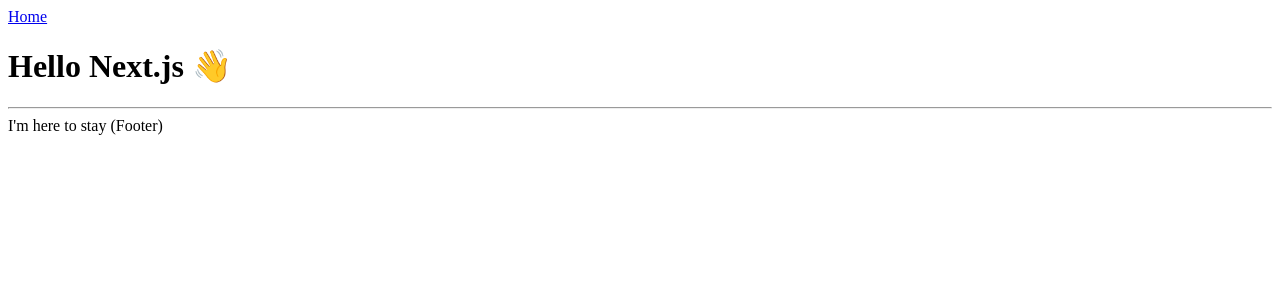
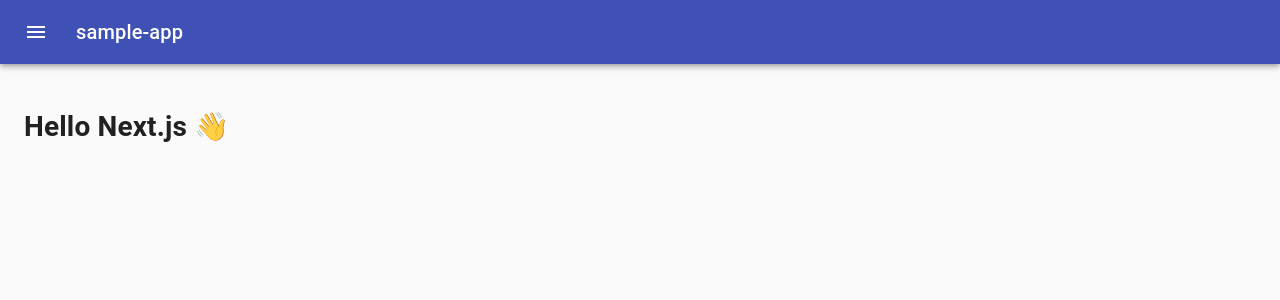
Before and after one commit to SakumaTakuya/bom-music-maker, a Next.js app: page / in a window 1280 px wide. Shown: the top 300 px of the page. Built offline with nearby package versions, Linux system fonts and the light colour scheme.

Commit message:
add material

```diff
--- a/package.json
+++ b/package.json
@@ -8,6 +8,8 @@
     "type-check": "tsc"
   },
   "dependencies": {
+    "@material-ui/core": "^4.11.4",
+    "@material-ui/icons": "^4.11.2",
     "next": "latest",
     "react": "^17.0.1",
     "react-dom": "^17.0.1"
--- a/src/components/Layout.tsx
+++ b/src/components/Layout.tsx
@@ -1,32 +1,171 @@
-import React, { ReactNode } from 'react'
-import Link from 'next/link'
+import React from 'react'
 import Head from 'next/head'
+import clsx from 'clsx';
+import { makeStyles, useTheme, Theme, createStyles } from '@material-ui/core/styles';
+import Drawer from '@material-ui/core/Drawer';
+import CssBaseline from '@material-ui/core/CssBaseline';
+import AppBar from '@material-ui/core/AppBar';
+import Toolbar from '@material-ui/core/Toolbar';
+import List from '@material-ui/core/List';
+import Typography from '@material-ui/core/Typography';
+import Divider from '@material-ui/core/Divider';
+import IconButton from '@material-ui/core/IconButton';
+import MenuIcon from '@material-ui/icons/Menu';
+import ChevronLeftIcon from '@material-ui/icons/ChevronLeft';
+import ChevronRightIcon from '@material-ui/icons/ChevronRight';
+import ListItem, { ListItemProps } from '@material-ui/core/ListItem';
+import ListItemIcon from '@material-ui/core/ListItemIcon';
+import ListItemText from '@material-ui/core/ListItemText';
+import HomeIcon from '@material-ui/icons/Home';
+import InfoIcon from '@material-ui/icons/Info';
 
-type Props = {
-  children?: ReactNode
-  title?: string
+const drawerWidth = 240;
+const appTitle = "sample-app";
+
+const useStyles = makeStyles((theme: Theme) =>
+  createStyles({
+    root: {
+      display: 'flex',
+    },
+    appBar: {
+      transition: theme.transitions.create(['margin', 'width'], {
+        easing: theme.transitions.easing.sharp,
+        duration: theme.transitions.duration.leavingScreen,
+      }),
+    },
+    appBarShift: {
+      width: `calc(100% - ${drawerWidth}px)`,
+      marginLeft: drawerWidth,
+      transition: theme.transitions.create(['margin', 'width'], {
+        easing: theme.transitions.easing.easeOut,
+        duration: theme.transitions.duration.enteringScreen,
+      }),
+    },
+    menuButton: {
+      marginRight: theme.spacing(2),
+    },
+    hide: {
+      display: 'none',
+    },
+    drawer: {
+      width: drawerWidth,
+      flexShrink: 0,
+    },
+    drawerPaper: {
+      width: drawerWidth,
+    },
+    drawerHeader: {
+      display: 'flex',
+      alignItems: 'center',
+      padding: theme.spacing(0, 1),
+      // necessary for content to be below app bar
+      ...theme.mixins.toolbar,
+      justifyContent: 'flex-end',
+    },
+    content: {
+      flexGrow: 1,
+      padding: theme.spacing(3),
+      transition: theme.transitions.create('margin', {
+        easing: theme.transitions.easing.sharp,
+        duration: theme.transitions.duration.leavingScreen,
+      }),
+      marginLeft: -drawerWidth,
+    },
+    contentShift: {
+      transition: theme.transitions.create('margin', {
+        easing: theme.transitions.easing.easeOut,
+        duration: theme.transitions.duration.enteringScreen,
+      }),
+      marginLeft: 0,
+    },
+  }),
+);
+
+function ListItemLink(props: ListItemProps<'a', { button?: true }>) {
+  return <ListItem button component="a" {...props} />;
 }
 
-const Layout = ({ children, title = 'This is the default title' }: Props) => (
-  <div>
+export interface LayoutProps {
+  children: React.ReactNode;
+  title: string;
+}
+
+const Layout: React.FC<LayoutProps> = ({
+  children,
+  title,
+}) => {
+  const classes = useStyles();
+  const theme = useTheme();
+  const [open, setOpen] = React.useState(false);
+
+  const handleDrawerOpen = () => {
+    setOpen(true);
+  };
+
+  const handleDrawerClose = () => {
+    setOpen(false);
+  };
+
+  return (
+    <div className={classes.root}>
       <Head>
         <title>{title}</title>
         <meta charSet="utf-8" />
         <meta name="viewport" content="initial-scale=1.0, width=device-width" />
       </Head>
-    <header>
-      <nav>
-        <Link href="/">
-          <a>Home</a>
-        </Link>{' '}
-      </nav>
-    </header>
+      <CssBaseline />
+      <AppBar
+        position="fixed"
+        className={clsx(classes.appBar, {
+          [classes.appBarShift]: open,
+        })}
+      >
+        <Toolbar>
+          <IconButton
+            color="inherit"
+            aria-label="open drawer"
+            onClick={handleDrawerOpen}
+            edge="start"
+            className={clsx(classes.menuButton, open && classes.hide)}
+          >
+            <MenuIcon />
+          </IconButton>
+          <Typography variant="h6" noWrap>
+            {appTitle}
+          </Typography>
+        </Toolbar>
+      </AppBar>
+      <Drawer
+        className={classes.drawer}
+        variant="persistent"
+        anchor="left"
+        open={open}
+        classes={{
+          paper: classes.drawerPaper,
+        }}
+      >
+        <div className={classes.drawerHeader}>
+          <IconButton onClick={handleDrawerClose}>
+            {theme.direction === 'ltr' ? <ChevronLeftIcon /> : <ChevronRightIcon />}
+          </IconButton>
+        </div>
+        <Divider />
+        <List>
+          <ListItemLink href='/'>
+            <ListItemIcon><HomeIcon /> </ListItemIcon>
+            <ListItemText primary='Home' />
+          </ListItemLink>
+        </List>
+      </Drawer>
+      <main
+        className={clsx(classes.content, {
+          [classes.contentShift]: open,
+        })}
+      >
+        <div className={classes.drawerHeader} />
         {children}
-    <footer>
-      <hr />
-      <span>I'm here to stay (Footer)</span>
-    </footer>
+      </main>
     </div>
-)
-
-export default Layout
+  );
+}
+export default Layout;
--- /dev/null
+++ b/src/components/theme.ts
@@ -0,0 +1,4 @@
+
+import { createMuiTheme } from '@material-ui/core';
+const theme = createMuiTheme();
+export default theme;
--- /dev/null
+++ b/src/pages/_app.tsx
@@ -0,0 +1,28 @@
+
+import React, { useEffect } from 'react';
+import { AppProps } from 'next/app';
+import { ThemeProvider } from '@material-ui/core/styles';
+import { StylesProvider } from '@material-ui/styles';
+import CssBaseline from '@material-ui/core/CssBaseline';
+import theme from '../components/theme';
+
+
+const CustomApp = ({ Component, pageProps }: AppProps): JSX.Element => {
+    useEffect(() => {
+        const jssStyles: Element | null = document.querySelector('#jss-server-side');
+        if (jssStyles) {
+            jssStyles.parentElement?.removeChild(jssStyles);
+        }
+    }, []);
+
+    return (
+        <StylesProvider injectFirst>
+            <ThemeProvider theme={theme}>
+                <CssBaseline />
+                <Component {...pageProps} />
+            </ThemeProvider>
+        </StylesProvider>
+    );
+};
+
+export default CustomApp;
--- /dev/null
+++ b/src/pages/_document.tsx
@@ -0,0 +1,40 @@
+import Document, { DocumentContext, Html, Head, Main, NextScript } from 'next/document';
+import { ServerStyleSheets } from '@material-ui/core/styles';
+
+class MyDocument extends Document {
+    render(): JSX.Element {
+        return (
+            <Html lang='ja'>
+                <Head />
+                <body>
+                    <Main />
+                    <NextScript />
+                </body>
+            </Html>
+        );
+    }
+}
+
+export default MyDocument;
+
+MyDocument.getInitialProps = async (ctx: DocumentContext) => {
+    const sheets = new ServerStyleSheets();
+    const originalRenderPage = ctx.renderPage;
+
+
+    ctx.renderPage = () => originalRenderPage({
+        enhanceApp: (App) => (props) => sheets.collect(<App {...props} />)
+    });
+
+    const initialProps = await Document.getInitialProps(ctx);
+
+    return {
+        ...initialProps,
+        styles: (
+            <>
+                {initialProps.styles}
+                {sheets.getStyleElement()}
+            </>
+        ),
+    };
+};
```
Also changed, not shown: 1 other file (tests, documents, lock files or other folders). Lines whose indentation alone changed are shown as unchanged.
